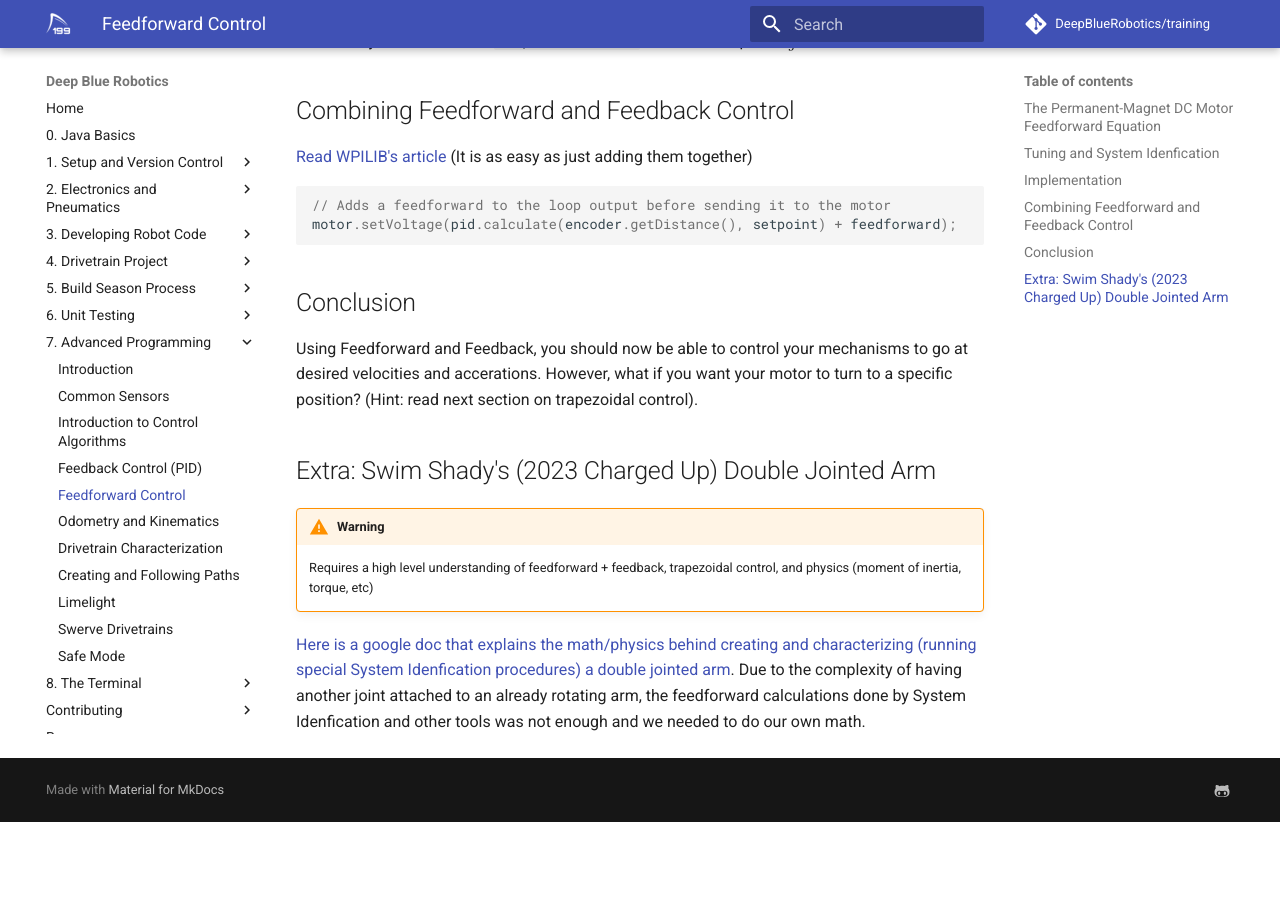
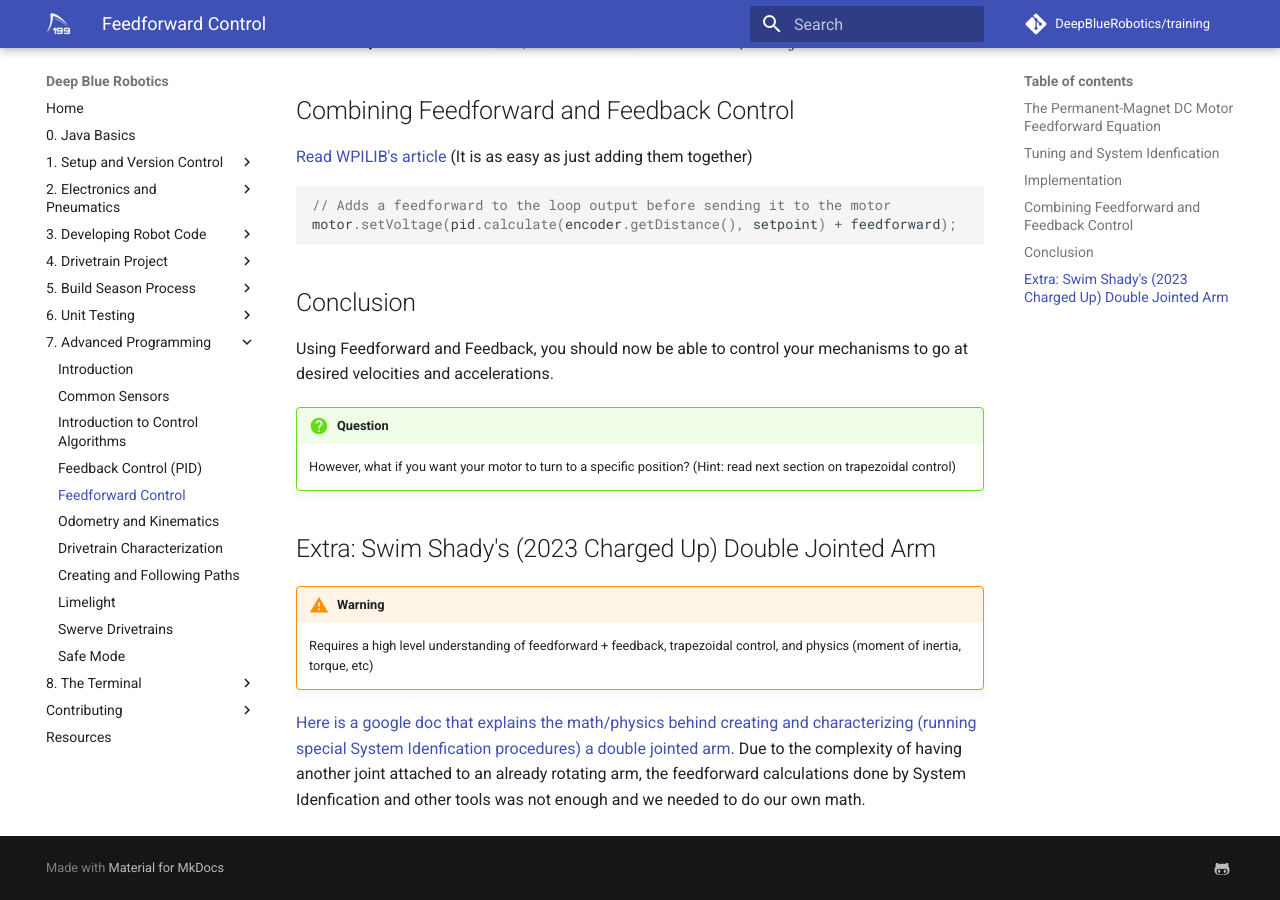
Before and after one commit to DeepBlueRobotics/training, an MkDocs documentation site: the page built from docs/section-7/feedforward-control.md, in a window 1280 px wide and 900 px high, scrolled down 5645 px. Built offline with MkDocs 1.6.1 and Material for MkDocs 9.7.7, drawn with Linux system fonts in a browser that asks for light colours; formulas are drawn with MathJax 3; comment, search, counter and statistics services are not loaded; before the commit the page ends 6467 px from its top, so only the background shows below that.

Commit message:
added question block

```diff
--- a/docs/section-7/feedforward-control.md
+++ b/docs/section-7/feedforward-control.md
@@ -203,7 +203,10 @@ motor.setVoltage(pid.calculate(encoder.getDistance(), setpoint) + feedforward);
 
 ## Conclusion
 
-Using Feedforward and Feedback, you should now be able to control your mechanisms to go at desired velocities and accerations. However, what if you want your motor to turn to a specific position? (Hint: read next section on trapezoidal control).
+Using Feedforward and Feedback, you should now be able to control your mechanisms to go at desired velocities and accelerations.
+
+!!! question
+    However, what if you want your motor to turn to a specific position? (Hint: read next section on trapezoidal control)
 
 ## Extra: Swim Shady's (2023 Charged Up) Double Jointed Arm
 
```
